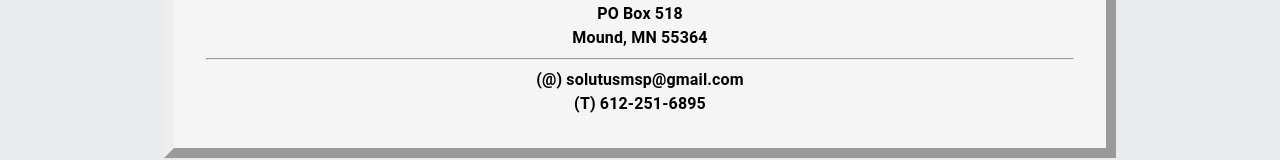
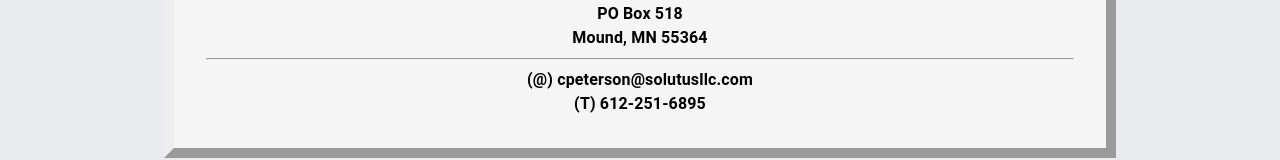
Before and after one commit to CPMSP/solutusweb, a React (Create React App) app: page /contact in a window 1280 px wide. Shown: the part 184-344 px from the top of the page. Built offline with nearby package versions, Linux system fonts and the light colour scheme.

Commit message:
contact updated to solutusllc.com

```diff
--- a/src/pages/Contact.js
+++ b/src/pages/Contact.js
@@ -23,11 +23,11 @@
 					<hr />
 					<Typography className={classes.addressLabels}>
 						<a
-							href="mailto:solutusmsp@gmail.com"
+							href="mailto:cpeterson@solutusllc.com"
 							target="_top"
 							className={classes.contactPoints}
 						>
-							(@) solutusmsp@gmail.com
+							(@) cpeterson@solutusllc.com
 						</a>
 					</Typography>
 					<Typography className={classes.addressLabels}>
```
